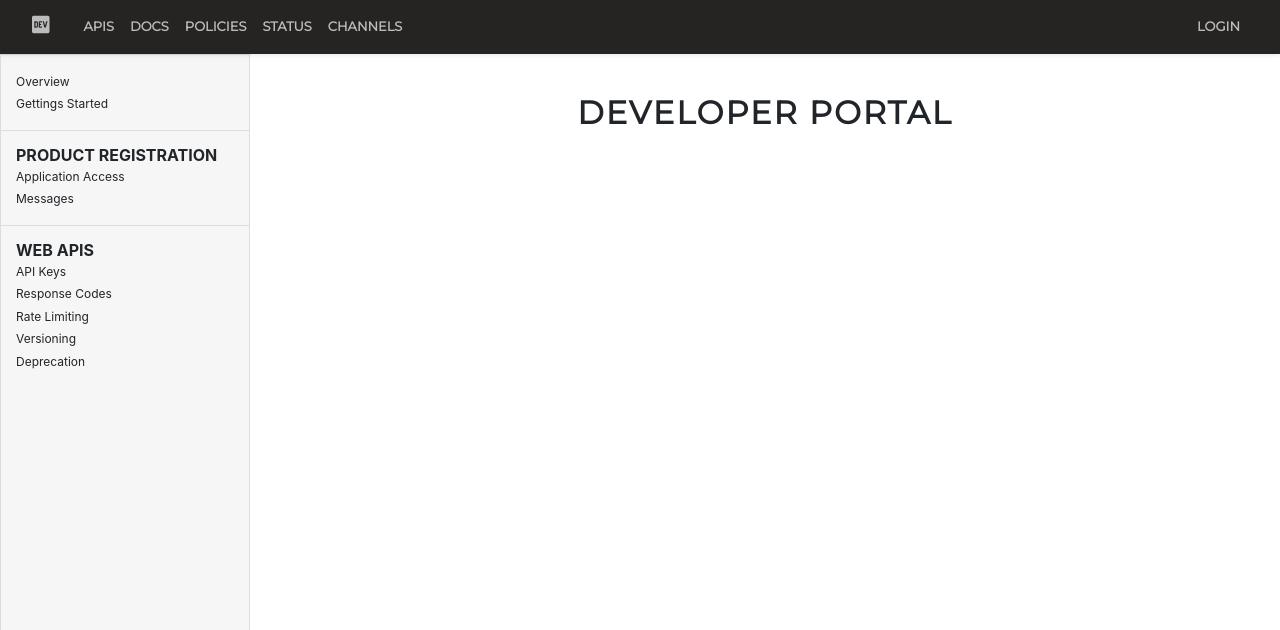
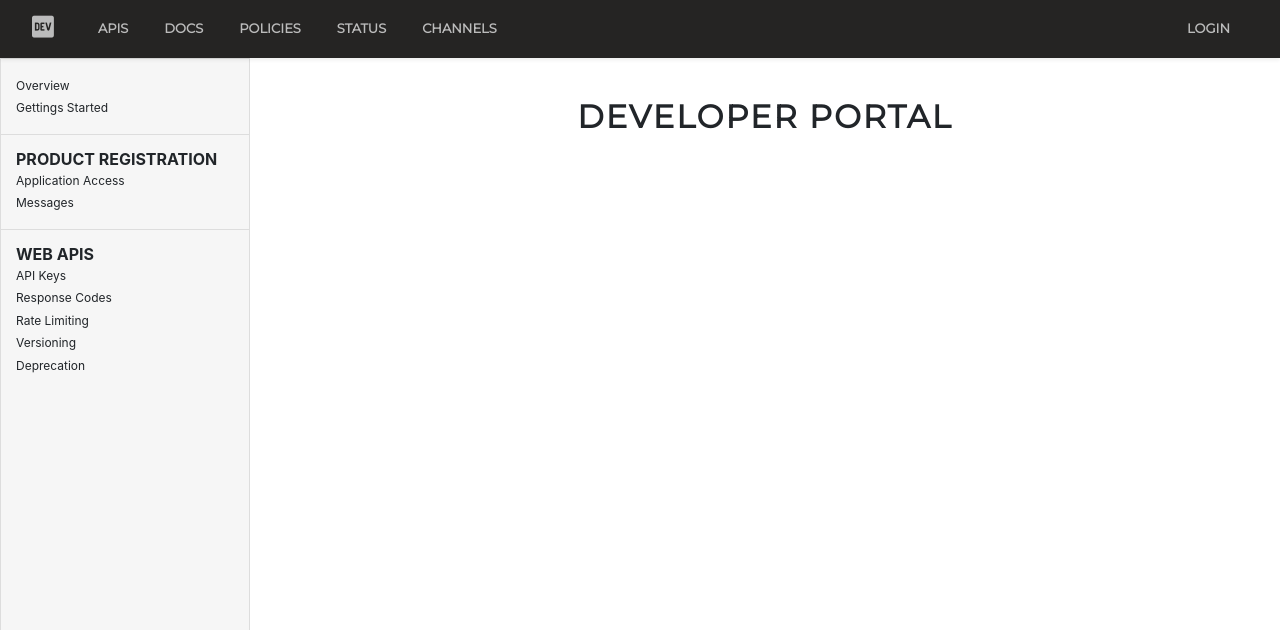
Before and after one commit to Abjorge95/APIKernel-API, a plain HTML site: page docs/portal/index.html in a window 1280 px wide. Shown: the top 630 px of the page. Drawn offline with Linux system fonts and the light colour scheme.

Commit message:
Dev. Update 01092020.01
Misc design fixes and improvements

```diff
--- a/docs/portal/index.html
+++ b/docs/portal/index.html
@@ -9,6 +9,7 @@
     <link rel="stylesheet" href="https://fonts.googleapis.com/css?family=Montserrat">
     <link rel="stylesheet" href="https://fonts.googleapis.com/css?family=Roboto">
     <link rel="stylesheet" href="../../assets/fonts/fontawesome-all.min.css">
+    <link rel="stylesheet" href="../../assets/fonts/line-awesome.min.css">
     <link rel="stylesheet" href="../../assets/css/apikernel.css">
     <link rel="stylesheet" href="../../assets/css/libs/lib_misc_v1.css">
     <link rel="stylesheet" href="../../assets/css/libs/lib_toast_v1.css">
@@ -22,22 +23,23 @@
 <body>
     <div>
         <nav class="navbar navbar-light navbar-expand-md fixed-top border rounded-0 shadow-sm d-print-none" id="nav-bar" style="z-index: 100;position: relative;background-color: #252423;border-style: solid;border: 1px solid #252423!important;">
-            <div class="container-fluid"><a class="navbar-brand" href="../../../index.html" style="color: rgba(83,119,174,0.9);font-family: Montserrat, sans-serif;font-size: 17px;"><i class="fab fa-dev" style="margin-right: 10px;color: #bbb;font-size: 20px;"></i></a><button data-toggle="collapse"
-                    class="navbar-toggler" data-target="#navcol-1"><span class="sr-only">Toggle navigation</span><span class="navbar-toggler-icon"></span></button>
-                <div class="collapse navbar-collapse" id="navcol-1" style="font-size: 13px;font-family: Montserrat, sans-serif;font-weight: 700;">
+            <div class="container-fluid"><a class="navbar-brand" href="../../../index.html" style="color: rgba(83,119,174,0.9);font-family: Montserrat, sans-serif;font-size: 17px;"><i class="fab fa-dev" style="margin-right: 10px;color: #bbb;font-size: 25px;"></i></a><button data-toggle="collapse"
+                    class="navbar-toggler" data-target="#navcol-1"><i class="la la-bars" style="color: #bbb;font-size: 25px;border-top-left-radius: 3px;border-top-right-radius: 3px;border-bottom-right-radius: 3px;border-bottom-left-radius: 3px;border: 1px solid rgba(187,187,187,0.5) ;"></i></button>
+                <div
+                    class="collapse navbar-collapse" id="navcol-1" style="font-size: 13px;font-family: Montserrat, sans-serif;font-weight: 700;">
                     <ul class="nav navbar-nav mr-auto">
-                        <li class="nav-item d-xl-flex justify-content-xl-center align-items-xl-center" role="presentation"><a class="nav-link" href="#" style="font-family: Montserrat, sans-serif;color: #bbb;">APIS</a></li>
-                        <li class="nav-item d-xl-flex justify-content-xl-center align-items-xl-center" role="presentation"><a class="nav-link" href="/docs/index.html" style="font-family: Montserrat, sans-serif;color: #bbb;">DOCS</a></li>
-                        <li class="nav-item d-xl-flex justify-content-xl-center align-items-xl-center" role="presentation"><a class="nav-link" href="#" style="font-family: Montserrat, sans-serif;color: #bbb;">POLICIES</a></li>
-                        <li class="nav-item d-xl-flex justify-content-xl-center align-items-xl-center" role="presentation"><a class="nav-link" href="#" style="font-family: Montserrat, sans-serif;color: #bbb;">STATUS</a></li>
-                        <li class="nav-item d-xl-flex justify-content-xl-center align-items-xl-center" role="presentation"><a class="nav-link" href="#" style="color: #bbb;font-family: Montserrat, sans-serif;">CHANNELS</a></li>
+                        <li class="nav-item d-xl-flex justify-content-xl-center align-items-xl-center" role="presentation" style="margin-left: 10px;margin-right: 10px;"><a class="nav-link" href="#" style="font-family: Montserrat, sans-serif;color: #bbb;">APIS</a></li>
+                        <li class="nav-item d-xl-flex justify-content-xl-center align-items-xl-center" role="presentation" style="margin-left: 10px;margin-right: 10px;"><a class="nav-link" href="/docs/index.html" style="font-family: Montserrat, sans-serif;color: #bbb;">DOCS</a></li>
+                        <li class="nav-item d-xl-flex justify-content-xl-center align-items-xl-center" role="presentation" style="margin-left: 10px;margin-right: 10px;"><a class="nav-link" href="#" style="font-family: Montserrat, sans-serif;color: #bbb;">POLICIES</a></li>
+                        <li class="nav-item d-xl-flex justify-content-xl-center align-items-xl-center" role="presentation" style="margin-left: 10px;margin-right: 10px;"><a class="nav-link" href="#" style="font-family: Montserrat, sans-serif;color: #bbb;">STATUS</a></li>
+                        <li class="nav-item d-xl-flex justify-content-xl-center align-items-xl-center" role="presentation" style="margin-left: 10px;margin-right: 10px;"><a class="nav-link" href="#" style="color: #bbb;font-family: Montserrat, sans-serif;">CHANNELS</a></li>
                     </ul>
                     <ul class="nav navbar-nav ml-auto">
-                        <li class="nav-item d-xl-flex justify-content-xl-center align-items-xl-center" role="presentation"><a class="nav-link" href="#" style="color: #bbb;font-family: Montserrat, sans-serif;">LOGIN</a></li>
+                        <li class="nav-item d-xl-flex justify-content-xl-center align-items-xl-center" role="presentation" style="margin-left: 10px;margin-right: 10px;"><a class="nav-link" href="../../login.html" style="color: #bbb;font-family: Montserrat, sans-serif;">LOGIN</a></li>
                     </ul>
-                </div>
             </div>
-        </nav>
+    </div>
+    </nav>
     </div>
     <div id="wrapper">
         <div id="sidebar-wrapper" style="background-color: #f6f6f6;flex: 0 0 250px;border: 1px solid #dddddd ;border-right-width: 1px;border-right-color: #ddd;">
@@ -69,16 +71,16 @@
                 </div>
                 <div class="col-12 align-self-end mt-auto" style="margin-bottom: 50px;">
                     <div class="row">
-                        <div class="col-12 d-lg-flex justify-content-lg-center"><i class="fab fa-twitter" style="font-size: 24px;color: rgb(187,187,187);padding: 10px;"></i><i class="fab fa-discord" style="font-size: 24px;color: rgb(187,187,187);padding: 10px;"></i><i class="fab fa-github" style="font-size: 24px;color: rgb(187,187,187);padding: 10px;"></i></div>
+                        <div class="col-12 d-flex justify-content-center"><i class="fab fa-twitter" style="font-size: 24px;color: rgb(187,187,187);padding: 10px;"></i><i class="fab fa-discord" style="font-size: 24px;color: rgb(187,187,187);padding: 10px;"></i><i class="fab fa-github" style="font-size: 24px;color: rgb(187,187,187);padding: 10px;"></i></div>
                         <div
-                            class="col-12 d-lg-flex justify-content-lg-center">
+                            class="col-12 d-flex justify-content-center">
                             <ul class="list-inline" style="font-size: 10px;font-family: Montserrat, sans-serif;color: rgb(187,187,187);margin-bottom: 0px;">
                                 <li class="list-inline-item" style="padding-left: 5px;padding-right: 5px;">Terms</li>
                                 <li class="list-inline-item" style="padding-left: 5px;padding-right: 5px;">Status</li>
                                 <li class="list-inline-item" style="padding-left: 5px;padding-right: 5px;">Privacy</li>
                             </ul>
                     </div>
-                    <div class="col-12 d-lg-flex justify-content-lg-center" style="margin-top: 10px;">
+                    <div class="col-12 d-flex justify-content-center" style="margin-top: 10px;">
                         <p class="text-center" style="font-size: 11px;color: rgb(187,187,187);">Powered by APIKernel. Open source product. You may change and adapt this platform at your own will but you may not pass by APIKernel identity.</p>
                     </div>
                 </div>
```
Also changed, not shown: docs/tc/index.html (+1 -0 lines), docs/wow/index.html (+1 -0 lines), index.html (+1 -0 lines), login.html (+1 -0 lines), register.html (+1 -0 lines), resources/elements.html (+1 -0 lines), resources/template.html (+1 -0 lines).
